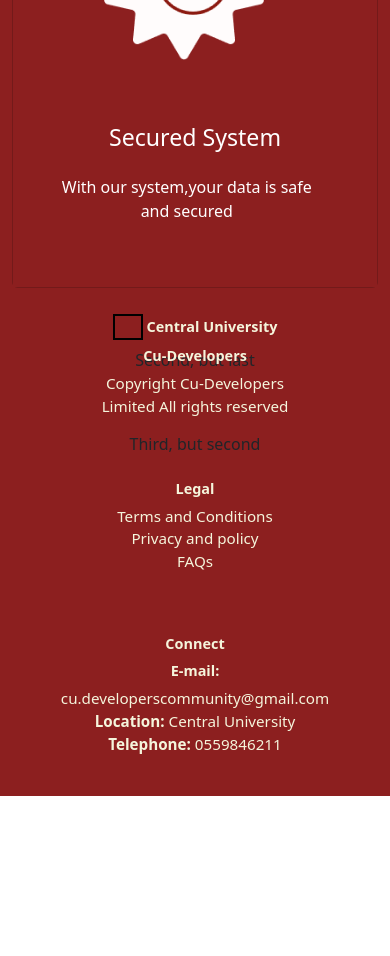
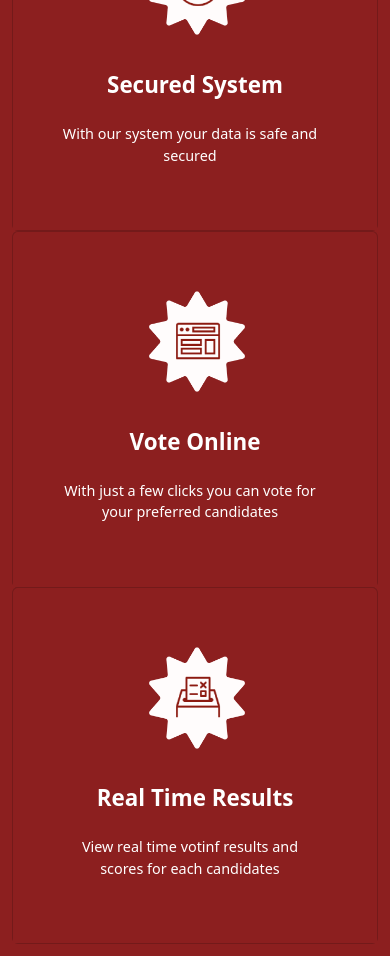
Before and after one commit to InguCell/VotingWebApp, a React (Create React App) app: page / in a window 390 px wide. Shown: the part 980-1936 px from the top of the page. Before the commit the page ends 1776 px from the top, so only its background shows below. Built offline with nearby package versions, Linux system fonts and the light colour scheme.

Commit message:
part2 parital responsiveness

```diff
--- a/src/components/routes/landing-page/Part2.css
+++ b/src/components/routes/landing-page/Part2.css
@@ -1,7 +1,7 @@
 .part2{
     background-color: #8c1f1f;
     width: 100%;
-    height:30rem;
+    height:40rem;
 }
 
 .star{
@@ -41,3 +41,431 @@
    width:70%;
    margin-left:2.9rem;
 }
+
+
+@media screen and (min-width: 360px) and (orientation: portrait){
+
+    .cards2{
+        margin-top: -3.8rem;
+    }
+
+    .cards3{
+        margin-top: -3.8rem;
+    }
+
+    .cards1{
+        margin-top: 5rem;
+    }
+
+
+    .star{
+        width: 6rem;
+        position: relative;
+        left:7.6rem;
+        top:-0.3rem;
+        padding-top: 2rem;
+        padding-bottom: 2rem;
+    }
+
+    .secure {
+        position: relative;
+        width: 3rem;
+        top:-7rem;
+        left: 0.2rem;
+        z-index: 1;
+    }
+
+    .card-sub{
+        background-color: #8c1f1f;
+        margin-top: -4rem;
+        padding-top: 1rem;
+        padding-bottom: 3rem;
+        color:white;
+    }
+
+    .card-heading{
+        padding-bottom: 1rem;
+        font-size: 1.4rem;
+        font-weight: bold;
+    }
+
+    .card-sub-heading{
+       width:70%;
+       margin-left:3.1rem;
+       font-size: 0.9rem;
+       font-weight: lighter;
+    }
+
+
+}
+
+ @media screen and (min-width: 375px) and (orientation: portrait){
+    .cards2{
+        margin-top: -3.8rem;
+    }
+
+    .cards3{
+        margin-top: -3.8rem;
+    }
+
+    .cards1{
+        margin-top: 5rem;
+    }
+
+    .star{
+        width: 6rem;
+        position: relative;
+        left:8rem;
+        padding-top: 2rem;
+        padding-bottom: 2rem;
+    }
+
+    .secure {
+        position: relative;
+        width: 3rem;
+        top:-7rem;
+        left: 0.2rem;
+        z-index: 1;
+    }
+
+    .card-sub{
+        background-color: #8c1f1f;
+        margin-top: -4rem;
+        padding-top: 1rem;
+        padding-bottom: 3rem;
+        color:white;
+    }
+
+    .card-heading{
+        padding-bottom: 1rem;
+        font-size: 1.4rem;
+        font-weight: bold;
+    }
+
+    .card-sub-heading{
+       width:70%;
+       margin-left:3.1rem;
+       font-size: 0.9rem;
+       font-weight: lighter;
+    }
+
+}
+
+@media screen and (min-width: 390px) and (orientation: portrait){
+
+    .star{
+        width: 6rem;
+        position: relative;
+        left:8.5rem;
+        padding-top: 2rem;
+        padding-bottom: 2rem;
+    }
+}
+
+@media screen and (min-width: 393px) and (orientation: portrait){
+
+    .star{
+        width: 6rem;
+        position: relative;
+        left:8.6rem;
+        padding-top: 2rem;
+        padding-bottom: 2rem;
+    }
+}
+
+@media screen and (min-width: 412px) and (orientation: portrait){
+
+    .star{
+        width: 6rem;
+        position: relative;
+        left:9.3rem;
+        padding-top: 2rem;
+        padding-bottom: 2rem;
+    }
+}
+
+@media screen and (min-width: 414px) and (orientation: portrait){
+
+    .star{
+        width: 6rem;
+        position: relative;
+        left:9.3rem;
+        padding-top: 2rem;
+        padding-bottom: 2rem;
+    }
+}
+
+
+@media screen and (min-width: 820px) and (orientation: portrait){
+    .cards2{
+        margin-top: 5rem;
+        margin-left: -2rem;
+    }
+
+    .cards3{
+        margin-top: -3rem;
+    }
+
+    .cards1{
+        margin-top: 5rem;
+    }
+
+    .card1-pos{
+        position: relative;
+        top:1rem;
+        left:-4rem;
+    }
+
+    .card2-pos{
+        position: relative;
+        top:1rem;
+        left:-11rem;
+
+    }
+
+    .card3-pos{
+        position: relative;
+        width: 16rem;
+        top:-22rem;
+        left:34rem;
+
+    }
+
+    .star{
+        width: 6rem;
+        position: relative;
+        left:7.9rem;
+        top:-0.3rem;
+        padding-top: 2rem;
+        padding-bottom: 2rem;
+    }
+
+    .star-alt3{
+        left:4.5rem;
+    }
+
+
+    .secure {
+        position: relative;
+        width: 3rem;
+        top:-7rem;
+        left: -0.2rem;
+        z-index: 1;
+    }
+
+    .vote{
+        position: relative;
+        width: 3rem;
+        top:-7rem;
+        left: -0.5rem;
+        z-index: 1;
+    }
+
+    .news{
+        position: relative;
+        width: 3rem;
+        top:-7rem;
+        left: -1rem;
+        z-index: 1;
+    }
+
+
+    .card-heading{
+        padding-bottom: 1rem;
+        font-size: 1.4rem;
+        font-weight: bold;
+        margin-left: -1rem;
+    }
+
+    .card-sub-heading{
+       width:60%;
+       margin-left:3.9rem;
+       font-size: 0.9rem;
+       font-weight: lighter;
+    }
+
+    .sub-alt3{
+        position: relative;
+        left:-1rem;
+    }
+
+
+}
+
+
+
+@media screen and (min-width: 768px) and (orientation: portrait){
+    .cards2{
+        margin-top: 5rem;
+        margin-left: -2rem;
+    }
+
+    .cards3{
+        margin-top: -3rem;
+    }
+
+    .cards1{
+        margin-top: 5rem;
+    }
+
+    .card1-pos{
+        position: relative;
+        top:1rem;
+        left:-4rem;
+    }
+
+    .card2-pos{
+        position: relative;
+        top:1rem;
+        left:-11rem;
+
+    }
+
+    .card3-pos{
+        position: relative;
+        width: 16rem;
+        top:-22rem;
+        left:33rem;
+
+    }
+
+    .star{
+        width: 6rem;
+        position: relative;
+        left:7.9rem;
+        top:-0.3rem;
+        padding-top: 2rem;
+        padding-bottom: 2rem;
+    }
+
+    .star-alt3{
+        left:4.5rem;
+    }
+
+
+    .secure {
+        position: relative;
+        width: 3rem;
+        top:-7rem;
+        left: 0.6rem;
+        z-index: 1;
+    }
+
+    .vote{
+        position: relative;
+        width: 3rem;
+        top:-7rem;
+        left: -0.5rem;
+        z-index: 1;
+    }
+
+    .news{
+        position: relative;
+        width: 3rem;
+        top:-7rem;
+        left: -0.4rem;
+        z-index: 1;
+    }
+
+
+    .card-heading{
+        padding-bottom: 1rem;
+        font-size: 1.4rem;
+        font-weight: bold;
+        margin-left: -1rem;
+    }
+
+    .card-sub-heading{
+       width:60%;
+       margin-left:3.9rem;
+       font-size: 0.9rem;
+       font-weight: lighter;
+    }
+
+    .sub-alt3{
+        position: relative;
+        left:-1rem;
+    }
+
+
+
+}
+
+@media screen and (min-width: 912px) and (orientation: portrait){
+    .cards2{
+        margin-top: 5rem;
+        margin-left: -2rem;
+    }
+
+    .cards3{
+        margin-top: -3rem;
+    }
+
+    .cards1{
+        margin-top: 5rem;
+    }
+
+    .card1-pos{
+        position: relative;
+        top:1rem;
+        left:-2rem;
+    }
+
+    .card2-pos{
+        position: relative;
+        top:1rem;
+        left:-11rem;
+
+    }
+
+    .card3-pos{
+        position: relative;
+        width: 16rem;
+        top:-22rem;
+        left:40rem;
+
+    }
+
+    .star{
+        left:9.8rem;
+        top:-0.3rem;
+    }
+
+    .star-alt3{
+        left:4.5rem;
+    }
+
+
+    .secure {
+        left: 0.4rem;
+    }
+
+    .vote{
+        position: relative;
+        width: 3rem;
+        top:-7rem;
+        left: -0.5rem;
+        z-index: 1;
+    }
+
+    .news{
+        left: -0.6rem;
+    }
+
+
+
+
+
+}
+
+@media screen and (min-width: 1280px) and (orientation: landscape){
+
+}
+
+@media screen and (min-width: 1300px) and (orientation: landscape){
+
+}
+
+@media screen and (min-width: 1336px) and (orientation: landscape){
+
+}
--- a/src/components/routes/landing-page/Part2.js
+++ b/src/components/routes/landing-page/Part2.js
@@ -3,6 +3,8 @@ import "./Part2.css"
 import { Container , Col , Row, Card, Button} from 'react-bootstrap'
 import star from "./picture2.png"
 import secure from "./picture3.png"
+import news from "./picture4.png"
+import vote from "./picture5.png"
 
 export default function Part2() {
 //container ready
@@ -13,8 +15,8 @@ const part2 =
 
 <Row>
         <Col xs>
-
-        <Card className='cards' style={{border:""}}>
+<div className='card1-pos'>
+<Card className='cards cards1' style={{border:""}}>
       <Card.Img variant="top" src={star} className="star" />
       <div>
            <img src={secure} className='secure'></img>
@@ -24,16 +26,65 @@ const part2 =
         Secured System
             </h3></Card.Title>
         <Card.Text><p class="card-sub-heading">
-        With our system,your data is
+        With our system your data is
 safe and secured
         </p>
 
         </Card.Text>
       </Card.Body>
     </Card>
+
+</div>
+
         </Col>
-        <Col xs={{ order: 12 }}>Second, but last</Col>
-        <Col xs={{ order: 1 }}>Third, but second</Col>
+        <Col xs={{ order: 12 }}>
+
+            <div className='card2-pos'>
+            <Card className='cards cards2' style={{border:""}}>
+      <Card.Img variant="top" src={star} className="star" />
+      <div>
+           <img src={news} className='news secure'></img>
+      </div>
+      <Card.Body class="card-sub">
+        <Card.Title><h3 class="card-heading">
+        Vote Online
+            </h3></Card.Title>
+        <Card.Text><p class="card-sub-heading">
+        With just a few clicks you can vote for your preferred candidates
+        </p>
+
+        </Card.Text>
+      </Card.Body>
+    </Card>
+            </div>
+
+
+        </Col>
+
+        <Col xs={{ order: 1 }}>
+
+            <div className='card3-pos'>
+            <Card className='cards cards3' style={{border:""}}>
+      <Card.Img variant="top" src={star} className="star star-alt3" />
+      <div>
+           <img src={vote} className='vote secure'></img>
+      </div>
+      <Card.Body class="card-sub">
+        <Card.Title><h3 class="card-heading">
+        Real Time Results
+            </h3></Card.Title>
+        <Card.Text><p class="card-sub-heading sub-alt3">
+        View real time votinf results and scores for each candidates
+        </p>
+
+        </Card.Text>
+      </Card.Body>
+    </Card>
+
+            </div>
+
+
+        </Col>
       </Row>
 
   </Container>
```
Also changed, not shown: src/components/routes/landing-page/picture4.png (added), src/components/routes/landing-page/picture5.png (added).
